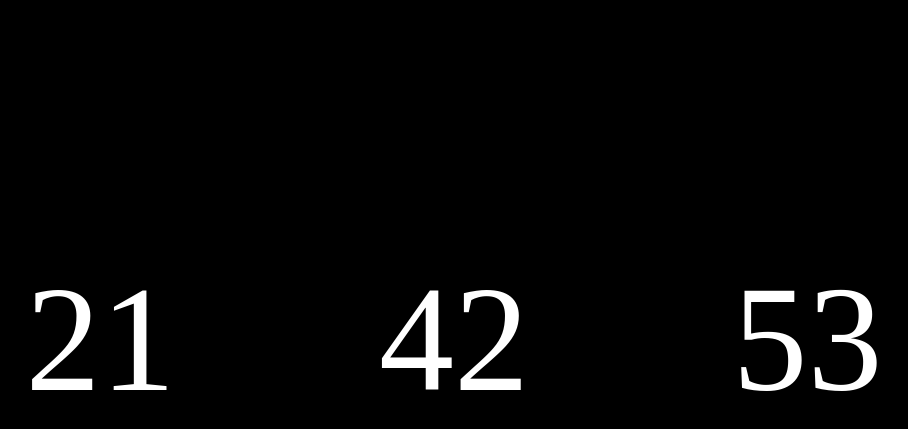
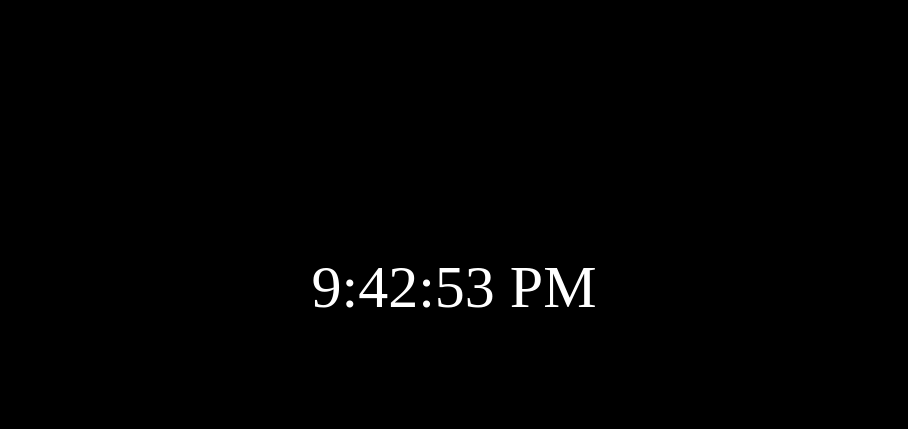
Before and after one commit to Nolo001-Aha/Nolo001-Aha.github.io, a plain HTML site: page index.html in a window 1280 px wide. Shown: the part 5-434 px from the top of the page, without its empty margins (186-1094 px from the left). Drawn offline with Linux system fonts and the light colour scheme.

Commit message:
Add files via upload

```diff
--- a/index.html
+++ b/index.html
@@ -11,16 +11,6 @@
                             <p class="mademedoit" id="hours">hours</p>
 
 
-                    </div>
-                    <div class="item">
-                            <p class="hesanidiot" id="minutes">minues</p>
-
-                    </div>
-
-                    <div class="item">
-                        <p class="dumb" id="seconds">seconds</p>
-
-                </div>
 
             </div>
     </body>
--- a/main.css
+++ b/main.css
@@ -1,7 +1,7 @@
 .container{
     display: flex;
     flex-direction: row;
-    justify-content: space-evenly;
+    justify-content: center;
     background-color: black;
 
 }
@@ -9,18 +9,23 @@ html{
 
     background-color: black;
 }
+
 .item{
-    width: 100px;
-    height: 100px;
-    margin-right: 50px;
-    margin-top: 200px;
+
+    color: white;
+    font-size: 60px;
+    position:static;
+    padding-top: 15%;
+
+
 }
 
-.mademedoit, .hesanidiot, .dumb{
+.item:hover{
+    transform: scale(1.2);
+    transition-duration: 0.3s;
+}
 
-    text-align: center;
-    font-size: 150px;
-    margin-top: 50%;
-
-    color: white;
+.item:not(:hover){
+    transform: scale(1);
+    transition-duration: 0.3s;
 }
--- a/shit.js
+++ b/shit.js
@@ -3,13 +3,8 @@ document.addEventListener("DOMContentLoaded", dienow);
 function dienow( ){
 
     setInterval(() => {
-    var today = new Date();
+    var today = new Date().toLocaleTimeString();
+    document.getElementById('hours').textContent=today
 
-    var hr = today.getHours()
-    var mn = today.getMinutes()
-    var sc = today.getSeconds()
-    document.getElementById('hours').textContent=hr
-    document.getElementById('minutes').textContent=mn
-    document.getElementById('seconds').textContent=sc
     }, 1);
   }
```
